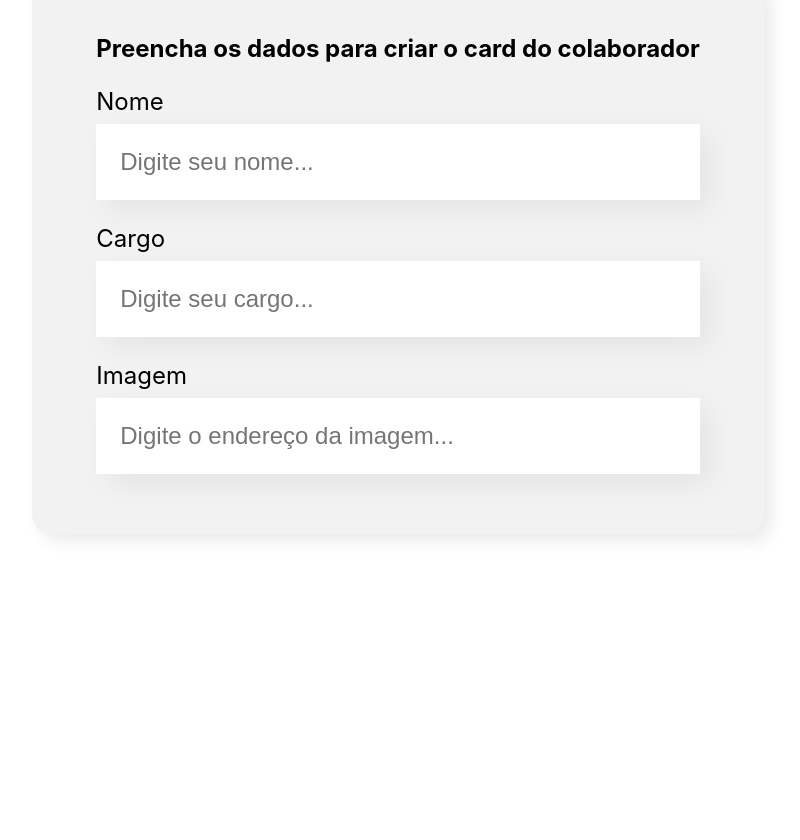
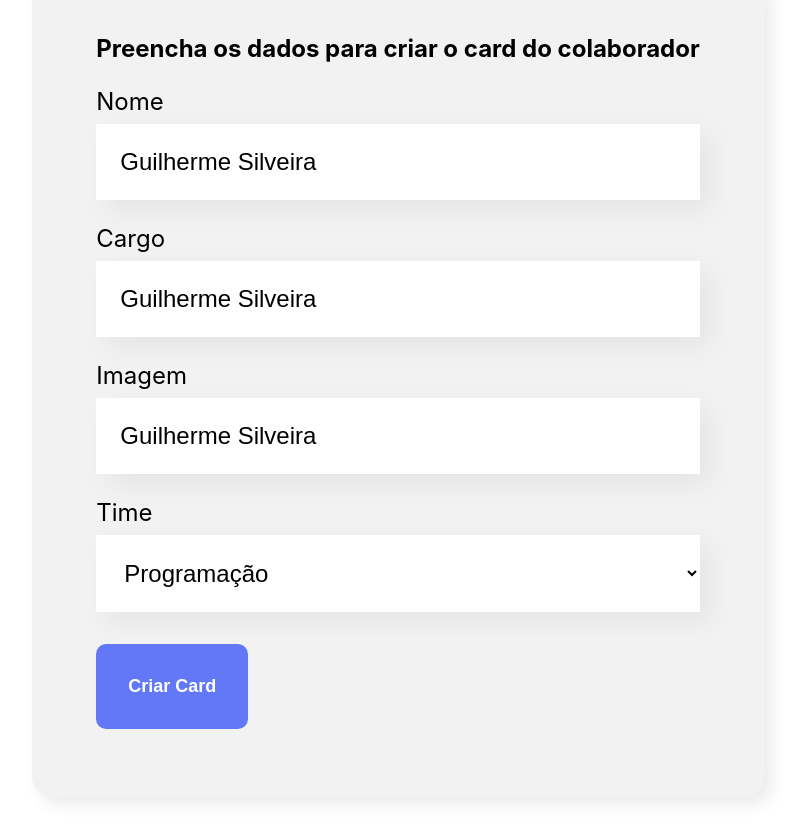
Before and after one commit to Lucasdias067/organo-React, a React (Create React App) app: page / in a window 1280 px wide. Shown: the part 600-1440 px from the top of the page, without its empty margins (242-1042 px from the left). Before the commit the page ends 1214 px from the top, so only its background shows below. Built offline with nearby package versions, Linux system fonts and the light colour scheme.

Commit message:
fim da aula 2

```diff
--- /dev/null
+++ b/src/componentes/Botao/Botao.css
@@ -0,0 +1,15 @@
+.botao {
+    background-color: #6278f7;
+    border-radius: 10px;
+    font-weight: 700;
+    font-size: 18px;
+    padding: 32px;
+    border: none;
+    cursor: pointer;
+    color: #FFF;
+    margin: 32px 0;
+}
+
+.botao:hover {
+    color: #95FFD4;
+}
--- /dev/null
+++ b/src/componentes/Botao/index.js
@@ -0,0 +1,9 @@
+import './Botao.css'
+
+const Botao = (props) => {
+    return (<button className='botao'>
+        {props.children}
+    </button>)
+}
+
+export default Botao
--- a/src/componentes/CampoTexto/index.js
+++ b/src/componentes/CampoTexto/index.js
@@ -4,12 +4,19 @@
 
     const placeholderModificada = `${props.placeholder}...`
 
+    let valor = 'Guilherme Silveira'
+
+    const aoDigitado = (evento) => {
+        valor = evento.target.value
+        console.log(valor)
+    }
+
     return (
         <div className="campo-texto">
             <label>
                 {props.label}
             </label>
-            <input placeholder={placeholderModificada}/>
+            <input value={valor} onChange={aoDigitado} required={props.obrigatorio} placeholder={placeholderModificada}/>
         </div>
     )
 }
--- a/src/componentes/Formulario/index.js
+++ b/src/componentes/Formulario/index.js
@@ -1,14 +1,36 @@
+import Botao from '../Botao'
 import CampoTexto from '../CampoTexto'
+import ListaSuspensa from '../ListaSuspensa'
 import './Formulario.css'
 
 const Formulario = () => {
+
+    const times = [
+        'Programação',
+        'Front-End',
+        'Data Science',
+        'Devops',
+        'UX e Design',
+        'Mobile',
+        'Inovação e Gestão'
+    ]
+
+    const aoSalvar = (evento) => {
+        evento.preventDefault()
+        console.log('Form foi submetido')
+    }
+
     return (
         <section className="formulario">
-            <form>
+            <form onSubmit={aoSalvar}>
                 <h2>Preencha os dados para criar o card do colaborador</h2>
-                <CampoTexto label="Nome" placeholder="Digite seu nome" />
-                <CampoTexto label="Cargo" placeholder="Digite seu cargo" />
+                <CampoTexto obrigatorio={true} label="Nome" placeholder="Digite seu nome" />
+                <CampoTexto obrigatorio={true} label="Cargo" placeholder="Digite seu cargo" />
                 <CampoTexto label="Imagem" placeholder="Digite o endereço da imagem" />
+                <ListaSuspensa obrigatorio={true} label="Time" itens={times}/>
+                <Botao>
+                    Criar Card
+                </Botao>
             </form>
         </section>
     )
--- /dev/null
+++ b/src/componentes/ListaSuspensa/ListaSuspensa.css
@@ -0,0 +1,15 @@
+.lista-suspensa label {
+    display: block;
+    margin-bottom: 8px;
+    font-size: 24px;
+}
+
+.lista-suspensa select {
+    background-color: #FFF;
+    box-shadow: 10px 10px 30px rgba(0, 0, 0, 0.06);
+    width: 100%;
+    border: none;
+    font-size: 24px;
+    padding: 24px;
+    box-sizing: border-box;
+}
--- /dev/null
+++ b/src/componentes/ListaSuspensa/index.js
@@ -0,0 +1,18 @@
+import './ListaSuspensa.css'
+
+const ListaSuspensa = (props) => {
+    console.log(props.itens)
+
+    return (
+        <div className='lista-suspensa'>
+            <label>{props.label}</label>
+            <select required={props.required}>
+                {props.itens.map(item => {
+                    return <option key={item}>{item}</option>
+                })}
+            </select>
+        </div>
+    )
+}
+
+export default ListaSuspensa
```
